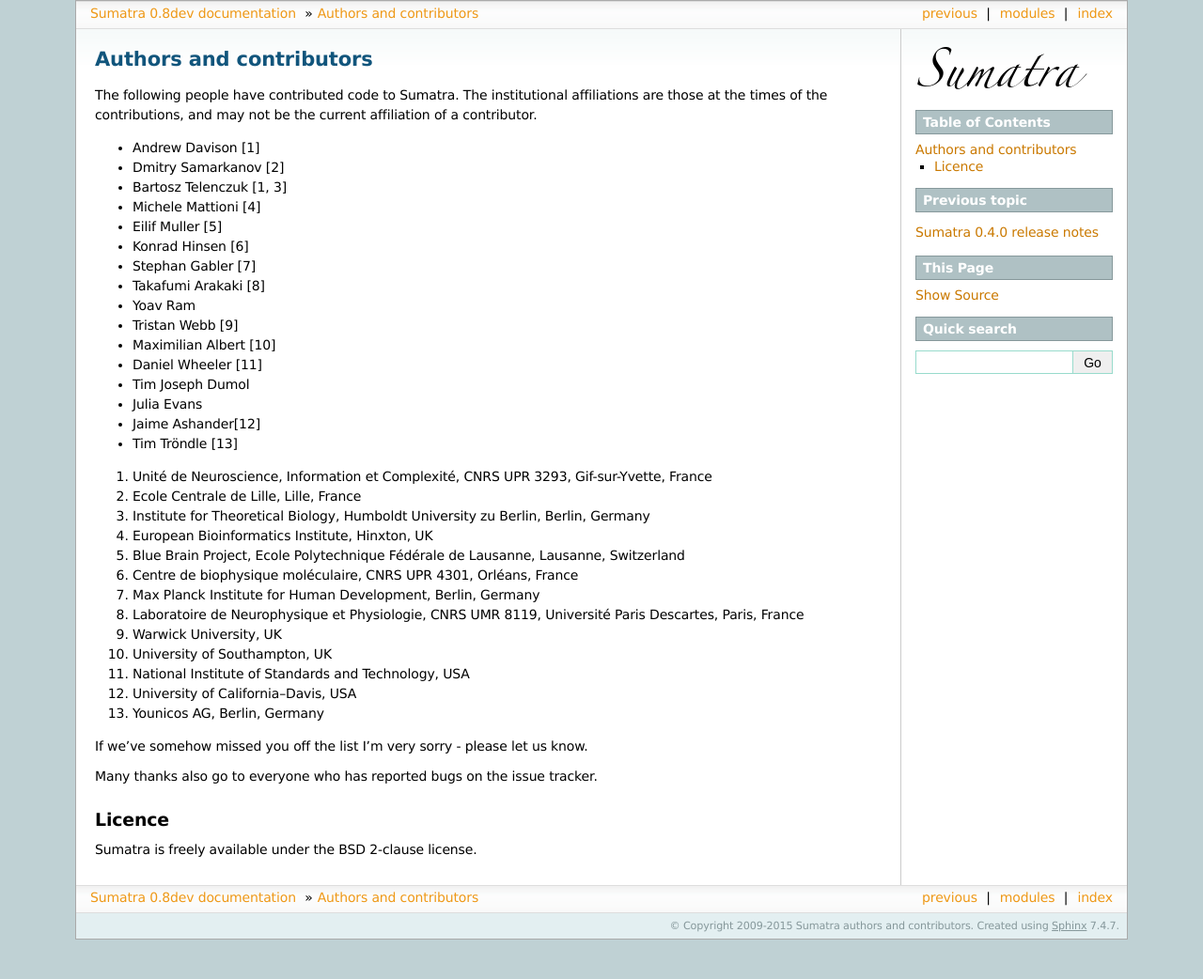
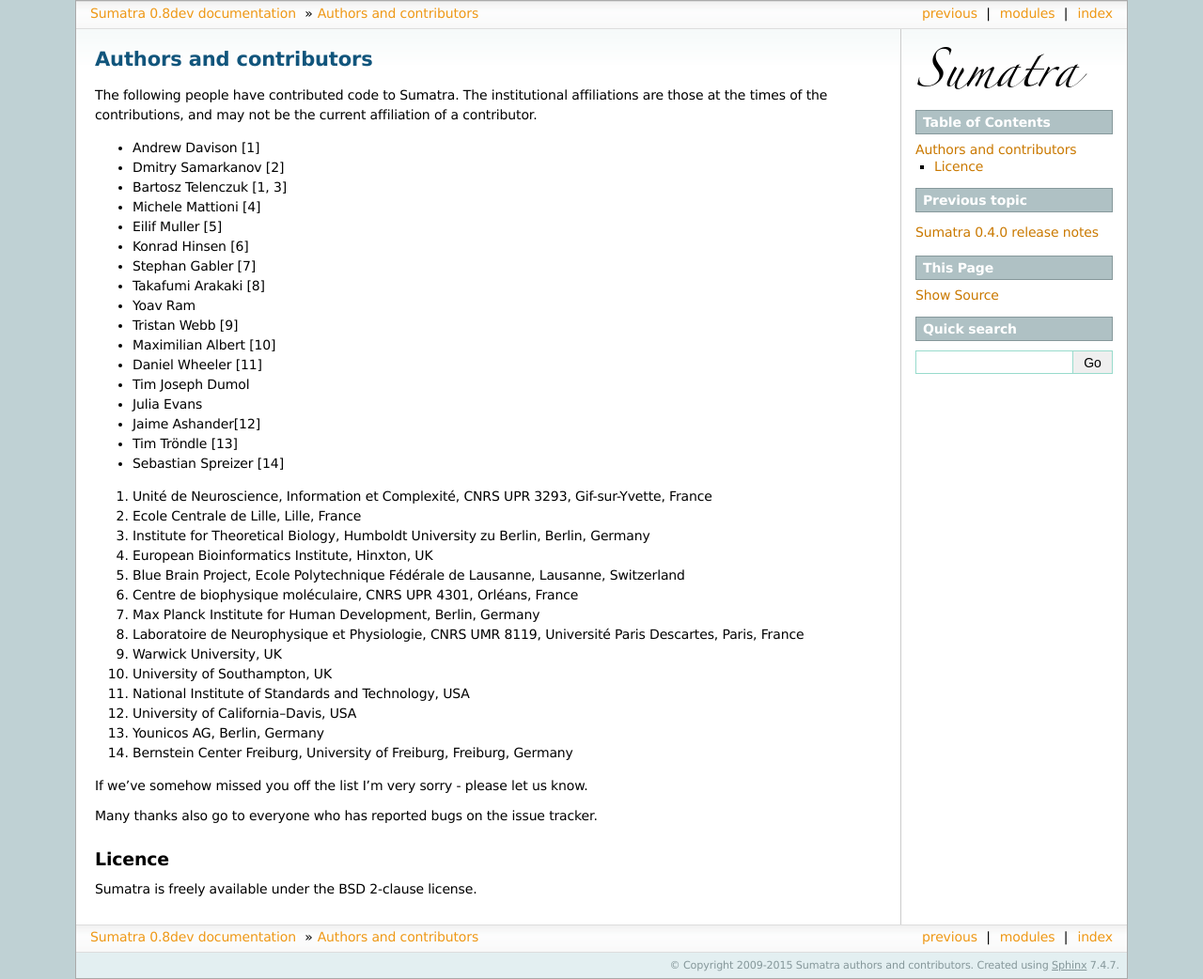
Before and after one commit to open-research/sumatra, a Sphinx documentation site: the page built from doc/authors.txt, in a window 1280 px wide. Shown: the whole page at 94% size. Built offline with Sphinx 7.4.7, drawn with Linux system fonts in a browser that asks for light colours; before the commit the page ends 1000 px from its top, so only the background shows below that.

Commit message:
authorship extension

```diff
--- a/doc/authors.txt
+++ b/doc/authors.txt
@@ -22,6 +22,7 @@
 * Julia Evans
 * Jaime Ashander[12]
 * Tim Tröndle [13]
+* Sebastian Spreizer [14]
 
 1. Unité de Neuroscience, Information et Complexité, CNRS UPR 3293, Gif-sur-Yvette, France
 2. Ecole Centrale de Lille, Lille, France
@@ -36,6 +37,7 @@
 11. National Institute of Standards and Technology, USA
 12. University of California--Davis, USA
 13. Younicos AG, Berlin, Germany
+14. Bernstein Center Freiburg, University of Freiburg, Freiburg, Germany
 
 
 If we've somehow missed you off the list I'm very sorry - please let us know.
```
